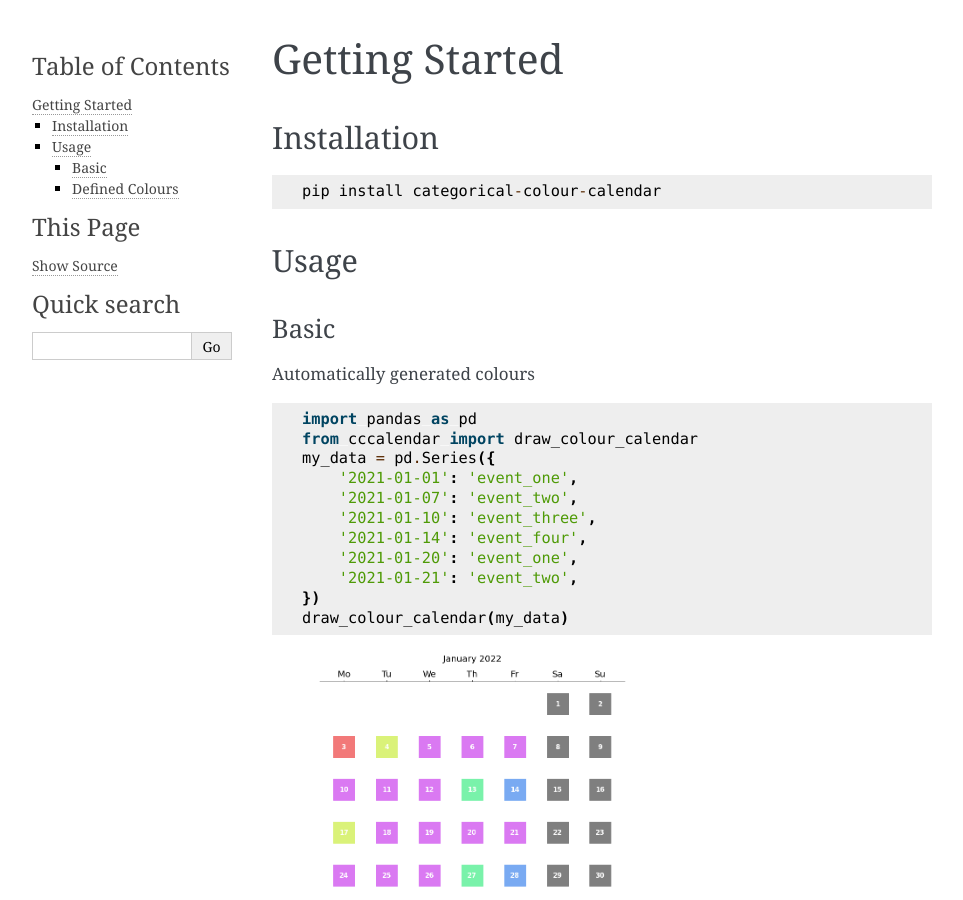
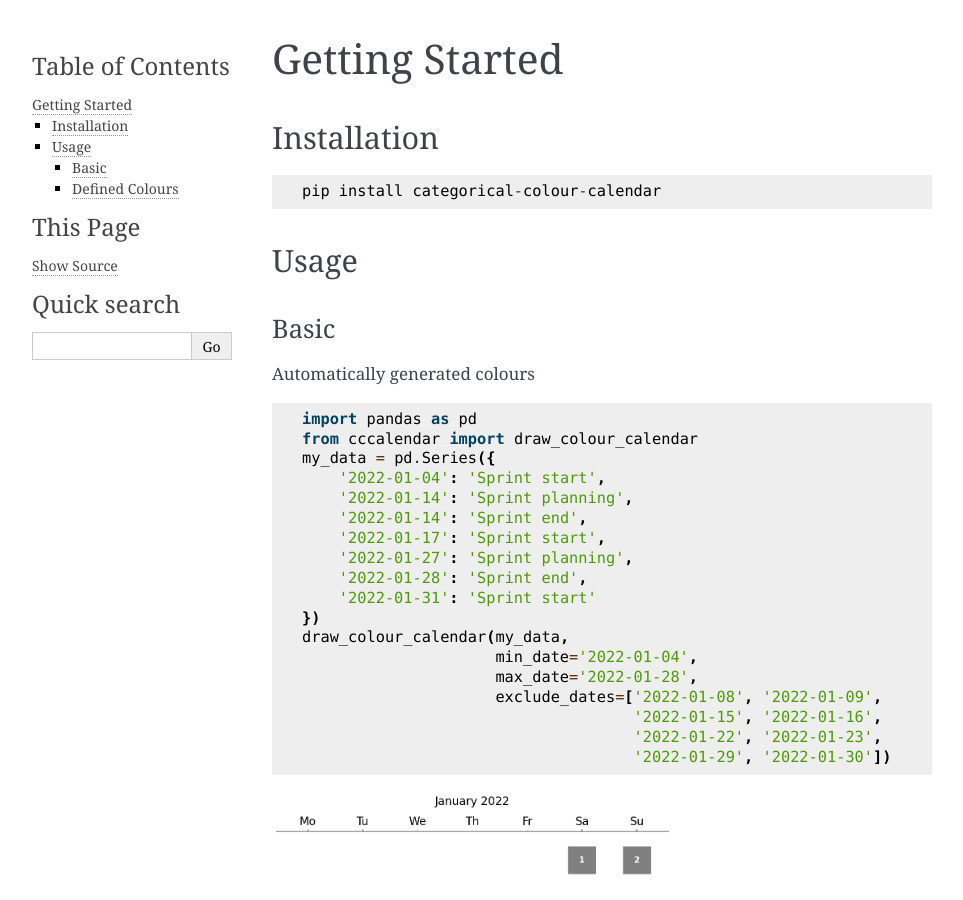
Before and after one commit to erichards97/categorical-colour-calendar, a Sphinx documentation site: the page built from docs/source/pages/getting_started.rst, in a window 1280 px wide and 900 px high. Shown: the whole window, without its empty margins (148-1111 px from the left). Built offline with Sphinx 7.4.7, drawn with Linux system fonts in a browser that asks for light colours.

Commit message:
Update getting started docs, and make images non-transparent

```diff
--- a/docs/source/pages/getting_started.rst
+++ b/docs/source/pages/getting_started.rst
@@ -19,14 +19,21 @@ Automatically generated colours
     import pandas as pd
     from cccalendar import draw_colour_calendar
     my_data = pd.Series({
-        '2021-01-01': 'event_one',
-        '2021-01-07': 'event_two',
-        '2021-01-10': 'event_three',
-        '2021-01-14': 'event_four',
-        '2021-01-20': 'event_one',
-        '2021-01-21': 'event_two',
+        '2022-01-04': 'Sprint start',
+        '2022-01-14': 'Sprint planning',
+        '2022-01-14': 'Sprint end',
+        '2022-01-17': 'Sprint start',
+        '2022-01-27': 'Sprint planning',
+        '2022-01-28': 'Sprint end',
+        '2022-01-31': 'Sprint start'
     })
-    draw_colour_calendar(my_data)
+    draw_colour_calendar(my_data,
+                         min_date='2022-01-04',
+                         max_date='2022-01-28',
+                         exclude_dates=['2022-01-08', '2022-01-09',
+                                        '2022-01-15', '2022-01-16',
+                                        '2022-01-22', '2022-01-23',
+                                        '2022-01-29', '2022-01-30'])
 
 .. image:: /_static/ex1.png
   :width: 400
```
Also changed, not shown: docs/source/_static/ex1.png, docs/source/_static/ex2.png, docs/source/_static/school_term.png.
